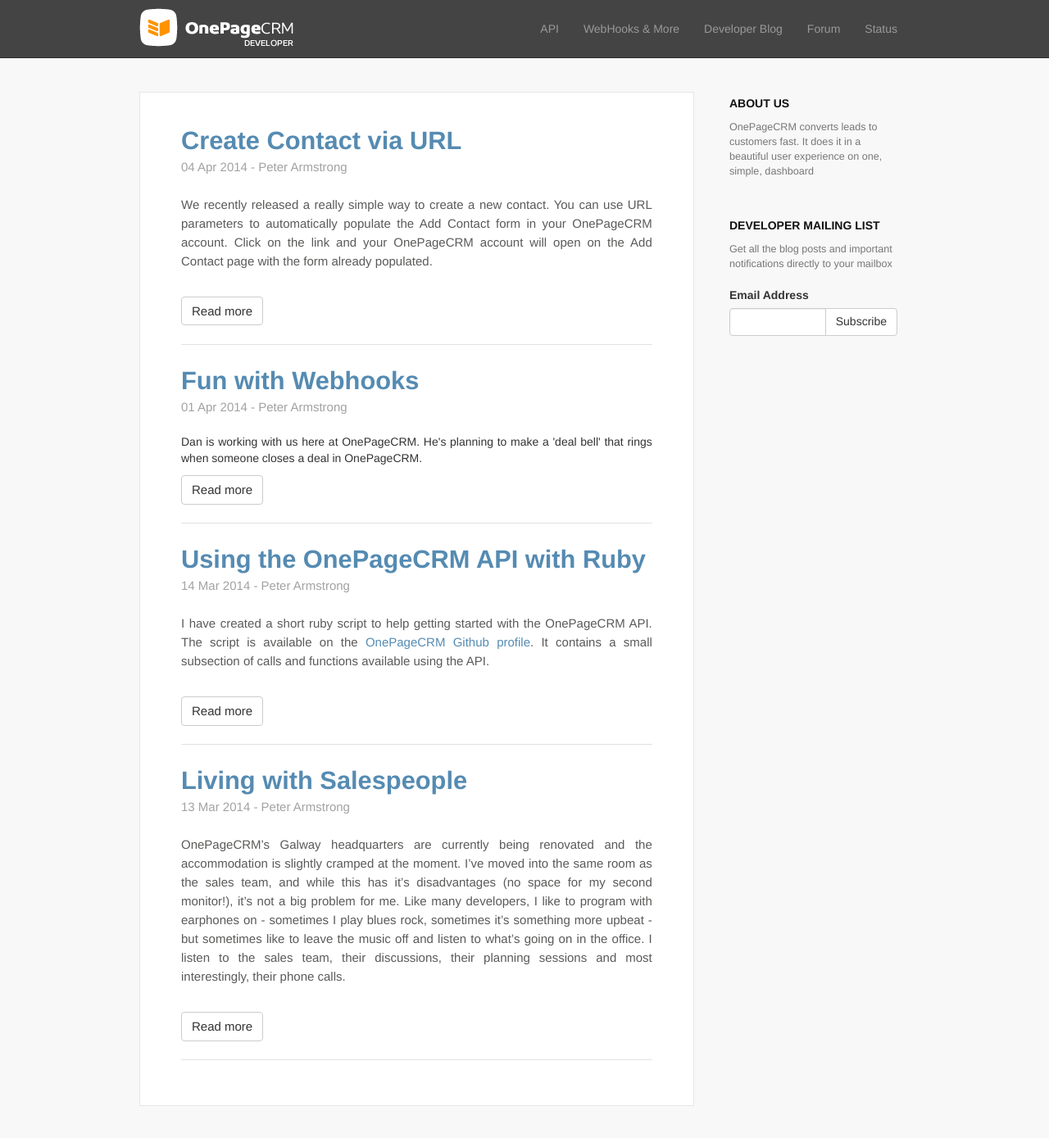
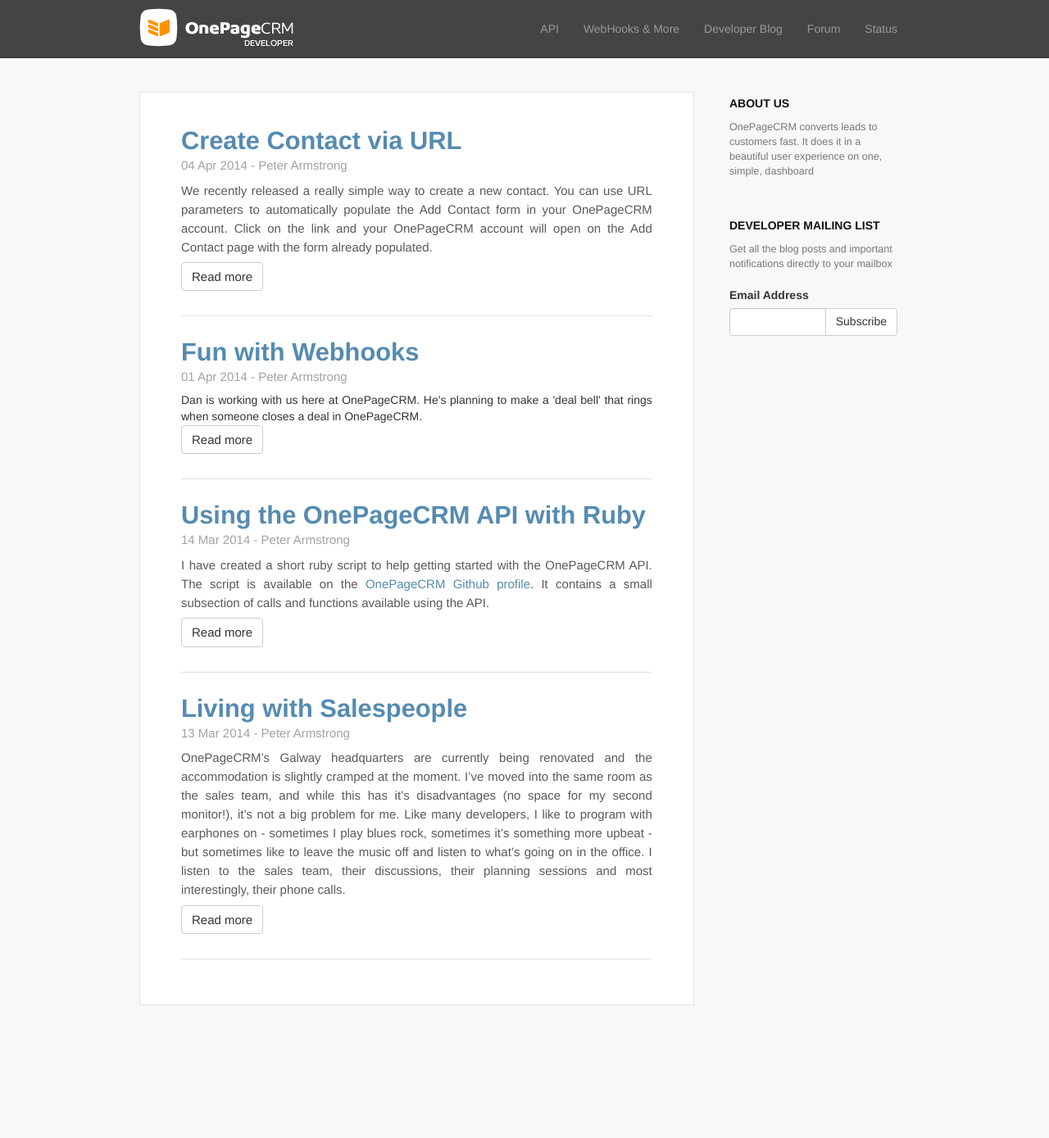
Before and after one commit to OnePageCRM/OnePageCRM.github.io, a Jekyll site: the page built from blog/index.html, in a window 1280 px wide and 1400 px high. Shown: the top 1389 px of the window at 82% size. Built offline with Jekyll 4.4.1, drawn with Linux system fonts in a browser that asks for light colours; nearby versions of some CDN libraries; Markdown is read by kramdown in place of the engine named in the settings.

Commit message:
blog css corrections

```diff
--- a/css/main.css
+++ b/css/main.css
@@ -189,12 +189,12 @@
 .blog-element .date-author{
   font-size: 15px;
   color: #a2a2a2;
-  margin-top: 6px;
+  margin-top: 4px;
 }
 .blog-element .read-more{
   display: inline-block;
   font-size: 15px;
-  margin-top: 10px;
+  margin-bottom: 1.5em;
 }
 .blog-content .date{
   font-size: 12px;
@@ -206,6 +206,9 @@
 }
 .blog-content .post-title{
   margin:0;
+}
+.blog-element p{
+  margin: 0 0 0.5em;
 }
 .sidebar .block {
   margin-bottom: 3em;
```
